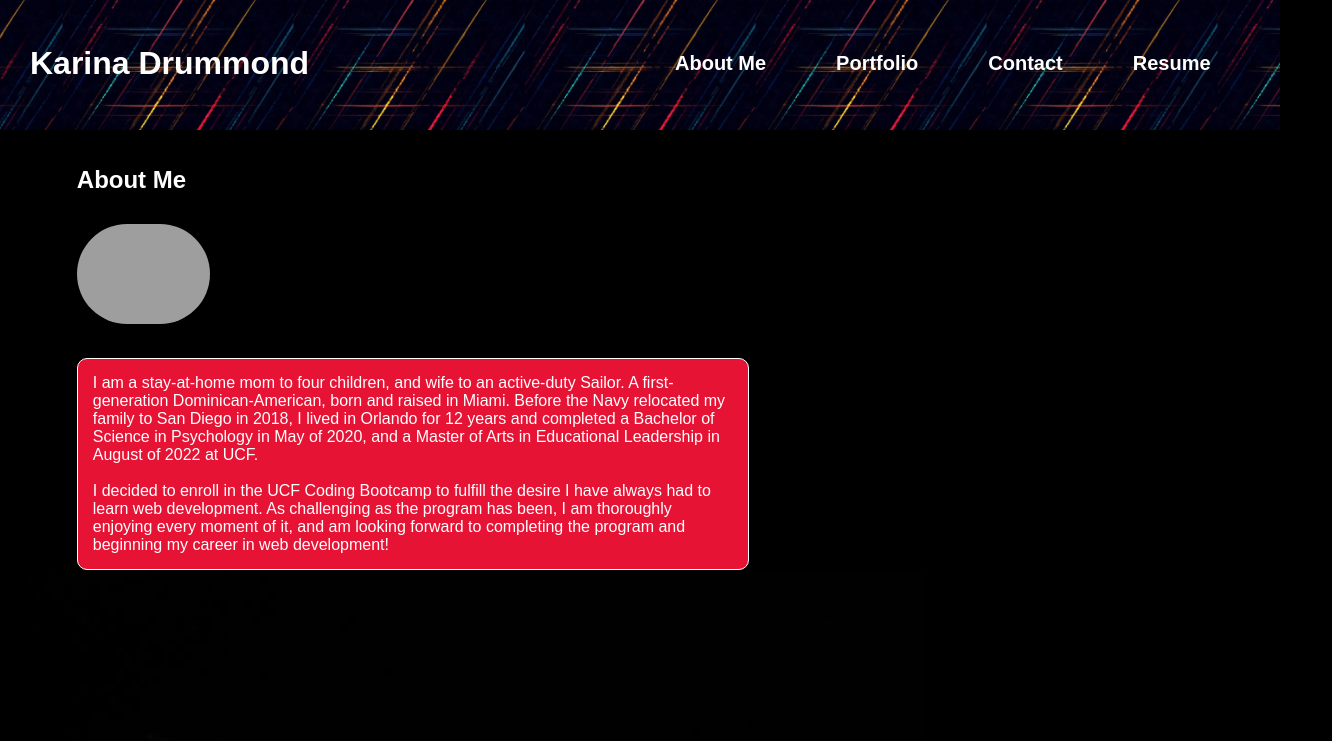
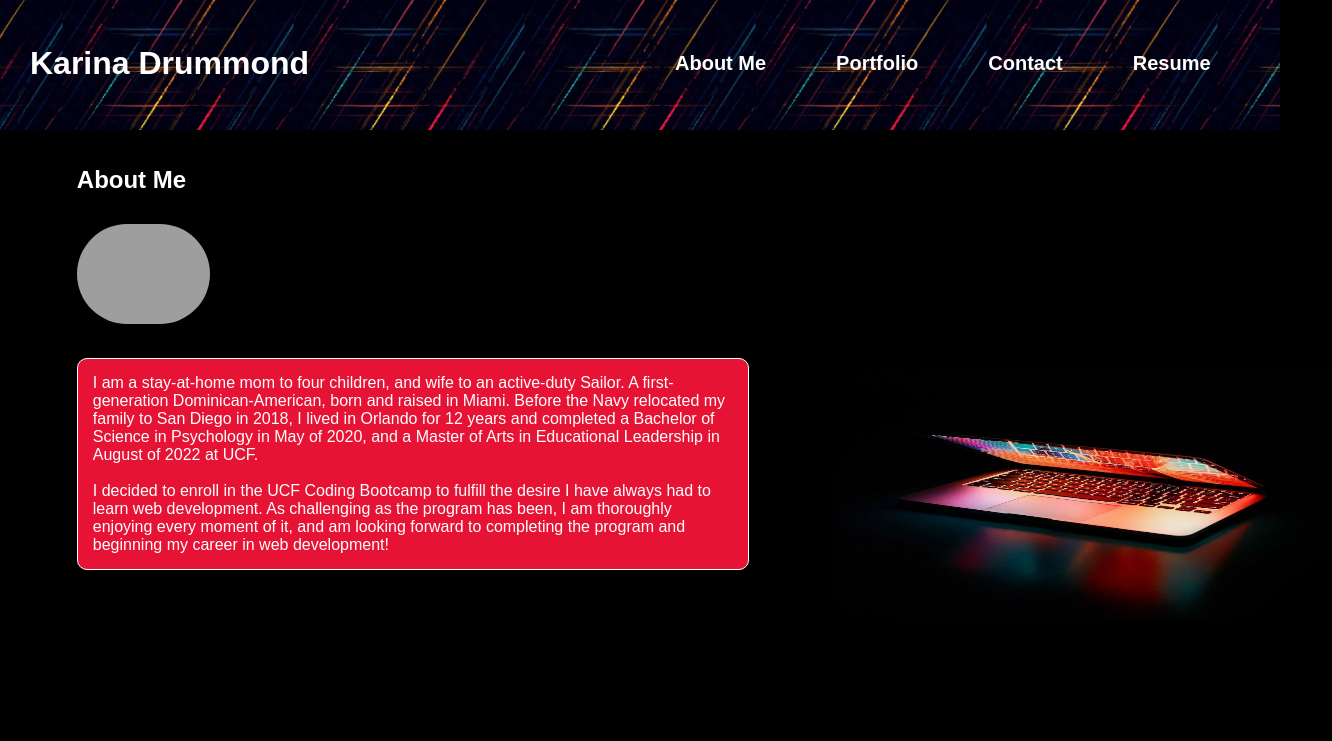
Before and after one commit to kdrummond528/React_Portfolio, a React (Create React App) app in the folder react_portfolio/: page / in a window 1280 px wide. Shown: the top 741 px of the page, 1332 px wide, since content can reach past the window. Built offline with nearby package versions, Linux system fonts and the light colour scheme; grey boxes are pictures that could not be loaded.

Commit message:
modified app.css and contact index.jsx

```diff
--- a/react_portfolio/src/App.css
+++ b/react_portfolio/src/App.css
@@ -111,8 +111,14 @@ footer li a:hover {
   background-color: #e71335;
 }
 
+.macbook-img {
+  margin-top: -200px;
+  margin-left: 65%;
+}
+
 .macbookimg {
-  background-image: url('./assets/img/macbook.png');
+  width: 500px;
+  height: 250px;
 }
 
 /* beginning of css for contact pg */
--- a/react_portfolio/src/components/Contact/index.jsx
+++ b/react_portfolio/src/components/Contact/index.jsx
@@ -2,6 +2,7 @@ import { useState, useEffect } from 'react';
 import { FaMobileAlt } from 'react-icons/fa';
 import { TfiEmail } from 'react-icons/tfi';
 import { SiWhatsapp } from 'react-icons/si';
+import MacBookImg from '../../assets/img/macbook.png';
 
 const Contact = () => {
     const initialValues = { name: "", email: "", message: "" };
@@ -103,6 +104,11 @@ const Contact = () => {
                     <SiWhatsapp size={'2.2rem'} />
                 </a>
             </section >
+
+            <div className='macbook-img'>
+                <img className='macbookimg' src={MacBookImg} alt="MacBook" />
+            </div>
+
         </div >
 
     );
```
